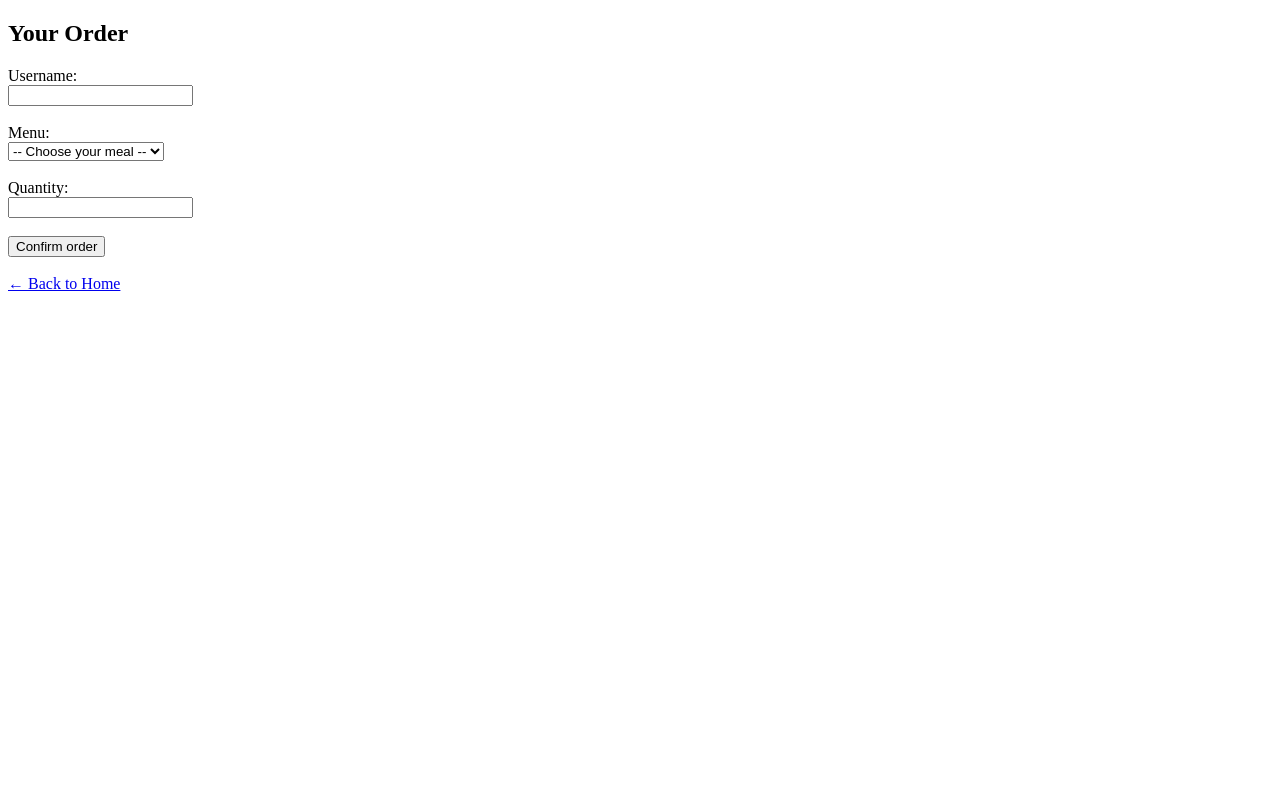
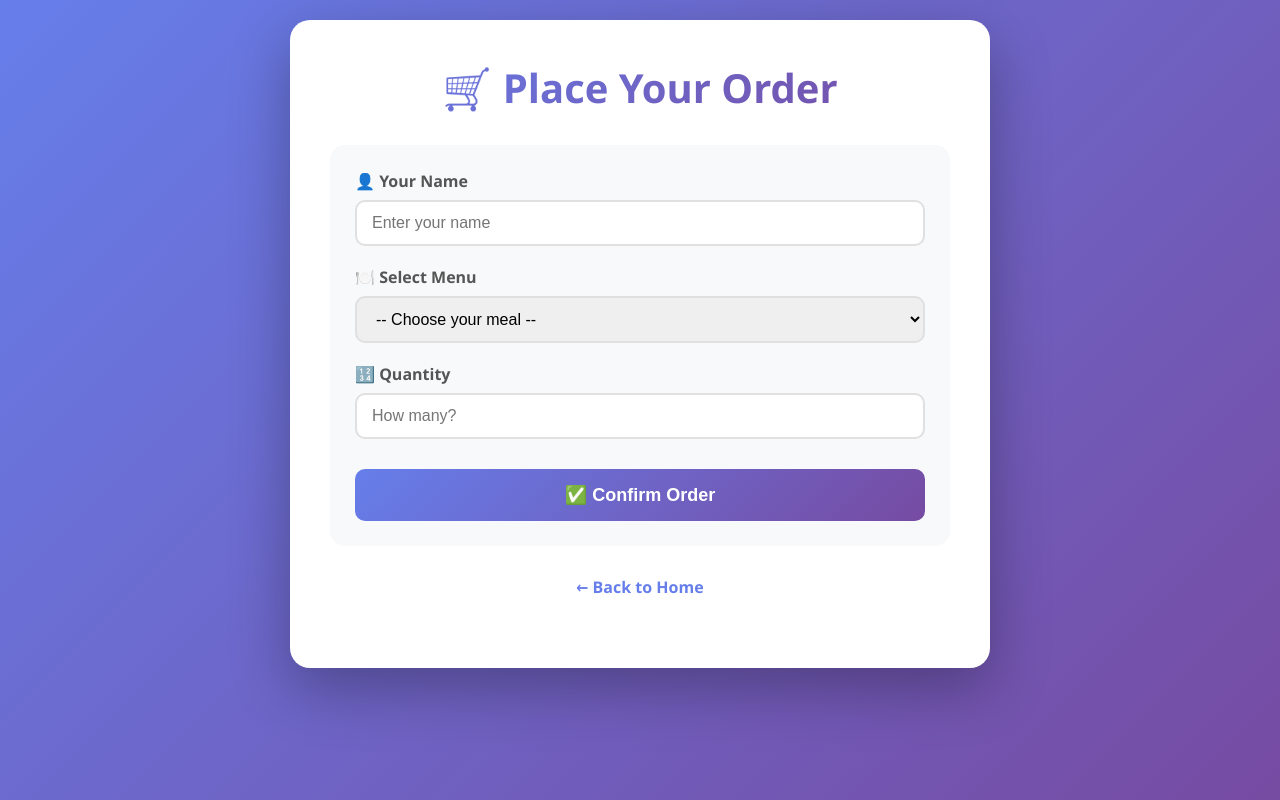
Before and after one commit to rashmimalikarjun/Order-management-system, a Flask app: page /order in a window 1280 px wide. Run offline with Flask 3, Linux system fonts and the light colour scheme.

Commit message:
Update order.html

```diff
--- a/templates/order.html
+++ b/templates/order.html
@@ -1,33 +1,145 @@
 <!DOCTYPE html>
-<html>
+<html lang="en">
 <head>
-  <title>Place Order</title>
+    <meta charset="UTF-8">
+    <meta name="viewport" content="width=device-width, initial-scale=1.0">
+    <title>Place Order - Catering System</title>
+    <style>
+        * {
+            margin: 0;
+            padding: 0;
+            box-sizing: border-box;
+        }
+
+        body {
+            font-family: 'Segoe UI', Tahoma, Geneva, Verdana, sans-serif;
+            background: linear-gradient(135deg, #667eea 0%, #764ba2 100%);
+            min-height: 100vh;
+            padding: 20px;
+        }
+
+        .container {
+            max-width: 700px;
+            margin: 0 auto;
+            background: white;
+            border-radius: 20px;
+            box-shadow: 0 20px 60px rgba(0,0,0,0.3);
+            padding: 40px;
+            animation: fadeIn 0.5s ease-in;
+        }
+
+        @keyframes fadeIn {
+            from { opacity: 0; transform: translateY(-20px); }
+            to { opacity: 1; transform: translateY(0); }
+        }
+
+        h1 {
+            font-size: 2.5em;
+            text-align: center;
+            background: linear-gradient(135deg, #667eea 0%, #764ba2 100%);
+            -webkit-background-clip: text;
+            -webkit-text-fill-color: transparent;
+            background-clip: text;
+            margin-bottom: 30px;
+        }
+
+        .card {
+            background: #f8f9fa;
+            border-radius: 15px;
+            padding: 25px;
+            margin: 20px 0;
+        }
+
+        label {
+            display: block;
+            margin-bottom: 8px;
+            color: #555;
+            font-weight: 600;
+            font-size: 16px;
+        }
+
+        input[type="text"],
+        input[type="number"],
+        select {
+            width: 100%;
+            padding: 12px 15px;
+            border: 2px solid #e0e0e0;
+            border-radius: 10px;
+            font-size: 16px;
+            transition: all 0.3s ease;
+            margin-bottom: 20px;
+        }
+
+        input:focus, select:focus {
+            outline: none;
+            border-color: #667eea;
+            box-shadow: 0 0 0 3px rgba(102, 126, 234, 0.1);
+        }
+
+        button {
+            background: linear-gradient(135deg, #667eea 0%, #764ba2 100%);
+            color: white;
+            width: 100%;
+            padding: 15px;
+            border: none;
+            border-radius: 10px;
+            font-size: 18px;
+            font-weight: 600;
+            cursor: pointer;
+            transition: all 0.3s ease;
+            margin-top: 10px;
+        }
+
+        button:hover {
+            transform: translateY(-2px);
+            box-shadow: 0 10px 20px rgba(102, 126, 234, 0.3);
+        }
+
+        .nav-links {
+            text-align: center;
+            margin: 30px 0;
+        }
+
+        .nav-links a {
+            color: #667eea;
+            text-decoration: none;
+            font-weight: 600;
+        }
+
+        .nav-links a:hover {
+            color: #764ba2;
+        }
+    </style>
 </head>
 <body>
-  <h2>Your Order</h2>
-  <form method="POST" action="{{ url_for('order') }}">
-    <label>Username:</label><br>
-    <input type="text" name="username" required>
-    <br><br>
+    <div class="container">
+        <h1>🛒 Place Your Order</h1>
 
-    <label>Menu:</label><br>
-    <select name="menu" required>
-        <option value="">-- Choose your meal --</option>
-        <option value="Veg Meal">Veg Meal</option>
-        <option value="Non-Veg Meal">Non-Veg Meal</option>
-        <option value="Paneer Rice">Paneer Rice</option>
-        <option value="Chicken Biryani">Chicken Biryani</option>
-        <option value="Mini Meals">Mini Meals</option>
-    </select>
-    <br><br>
+        <form method="POST" action="{{ url_for('order') }}">
+            <div class="card">
+                <label for="username">👤 Your Name</label>
+                <input type="text" id="username" name="username" placeholder="Enter your name" required>
 
-    <label>Quantity:</label><br>
-    <input type="number" name="quantity" min="1" required>
-    <br><br>
+                <label for="menu">🍽️ Select Menu</label>
+                <select id="menu" name="menu" required>
+                    <option value="">-- Choose your meal --</option>
+                    <option value="Veg Meal">🥗 Veg Meal</option>
+                    <option value="Non-Veg Meal">🍗 Non-Veg Meal</option>
+                    <option value="Paneer Rice">🍚 Paneer Rice</option>
+                    <option value="Chicken Biryani">🍛 Chicken Biryani</option>
+                    <option value="Mini Meals">🍱 Mini Meals</option>
+                </select>
 
-    <button type="submit">Confirm order</button>
-  </form>
-  <br>
-  <a href="{{ url_for('index') }}">← Back to Home</a>
+                <label for="quantity">🔢 Quantity</label>
+                <input type="number" id="quantity" name="quantity" min="1" max="100" placeholder="How many?" required>
+
+                <button type="submit">✅ Confirm Order</button>
+            </div>
+        </form>
+
+        <div class="nav-links">
+            <a href="/">← Back to Home</a>
+        </div>
+    </div>
 </body>
 </html>
```
